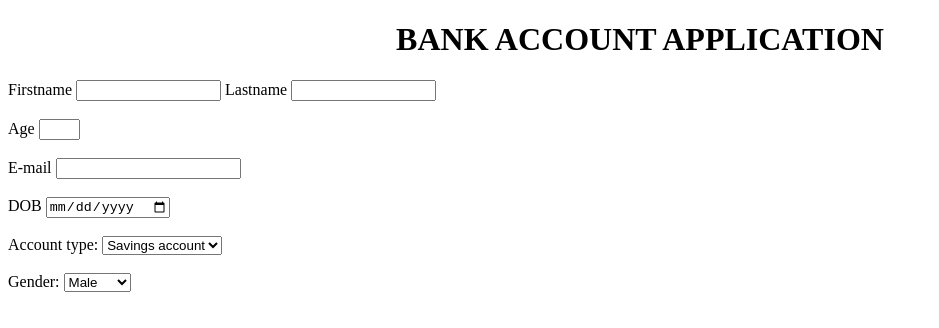
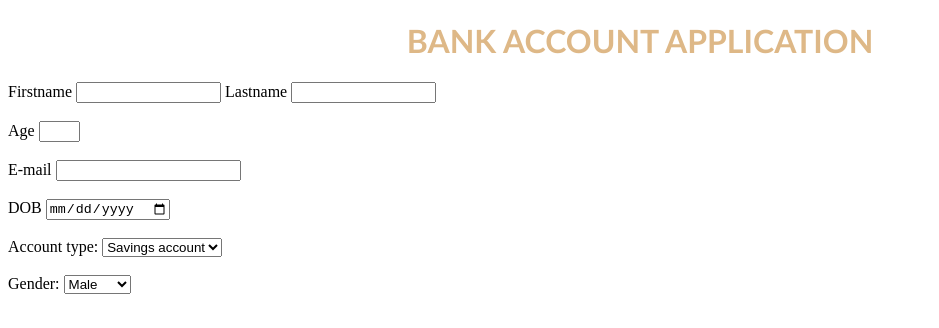
Before and after one commit to LOKESHKUMARPANCHATCHARAM/bankform, a plain HTML site: page index.html in a window 1280 px wide. Shown: the whole page, without its empty margins (0-939 px from the left). Drawn offline with Linux system fonts and the light colour scheme.

Commit message:
sdcond commit

```diff
--- a/index.html
+++ b/index.html
@@ -2,7 +2,7 @@
 <html>
     <head>
         <title>Bank account</title>
-        <link rel="stylesheet" href="bankform.css">
+        <link rel="stylesheet" href="assets/sytle.css">
     </head>
     <body>
         <form>
```
Also changed, not shown: assets/sytle.css (renamed from sytle.css).
